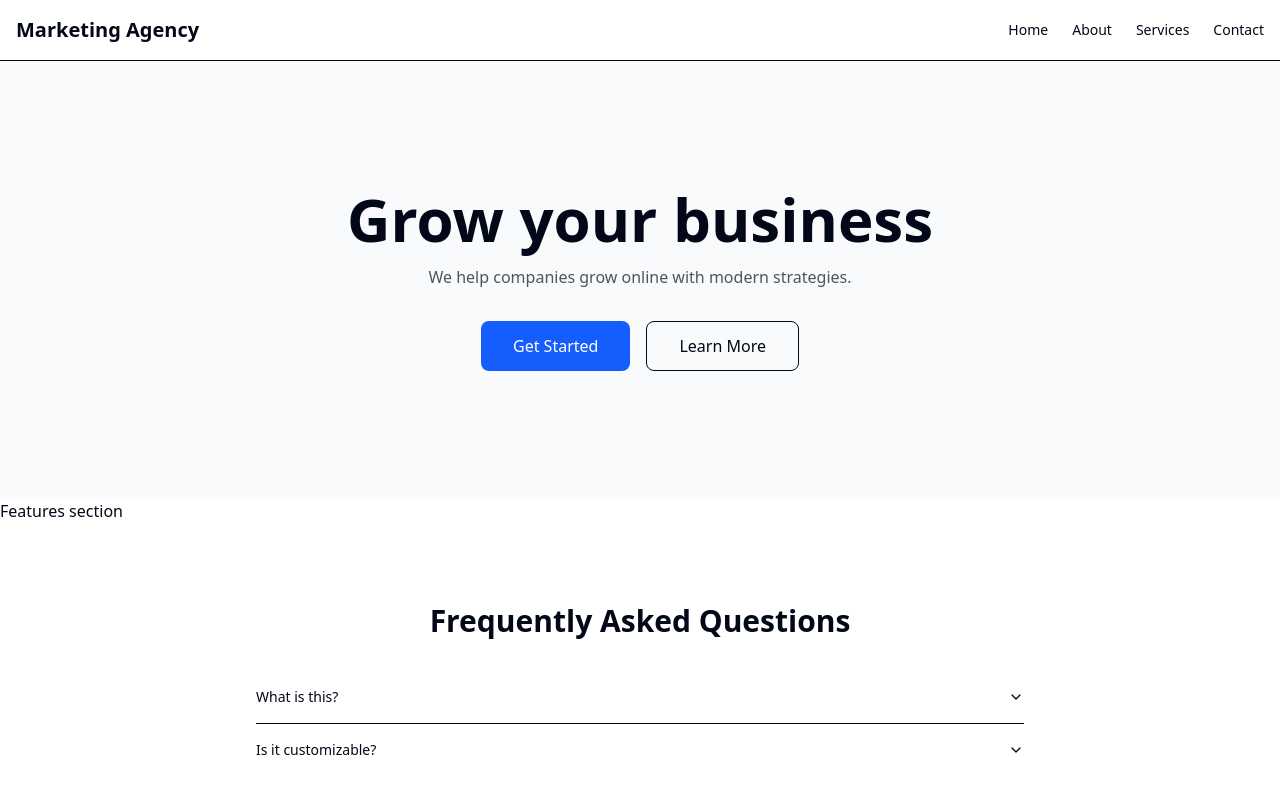
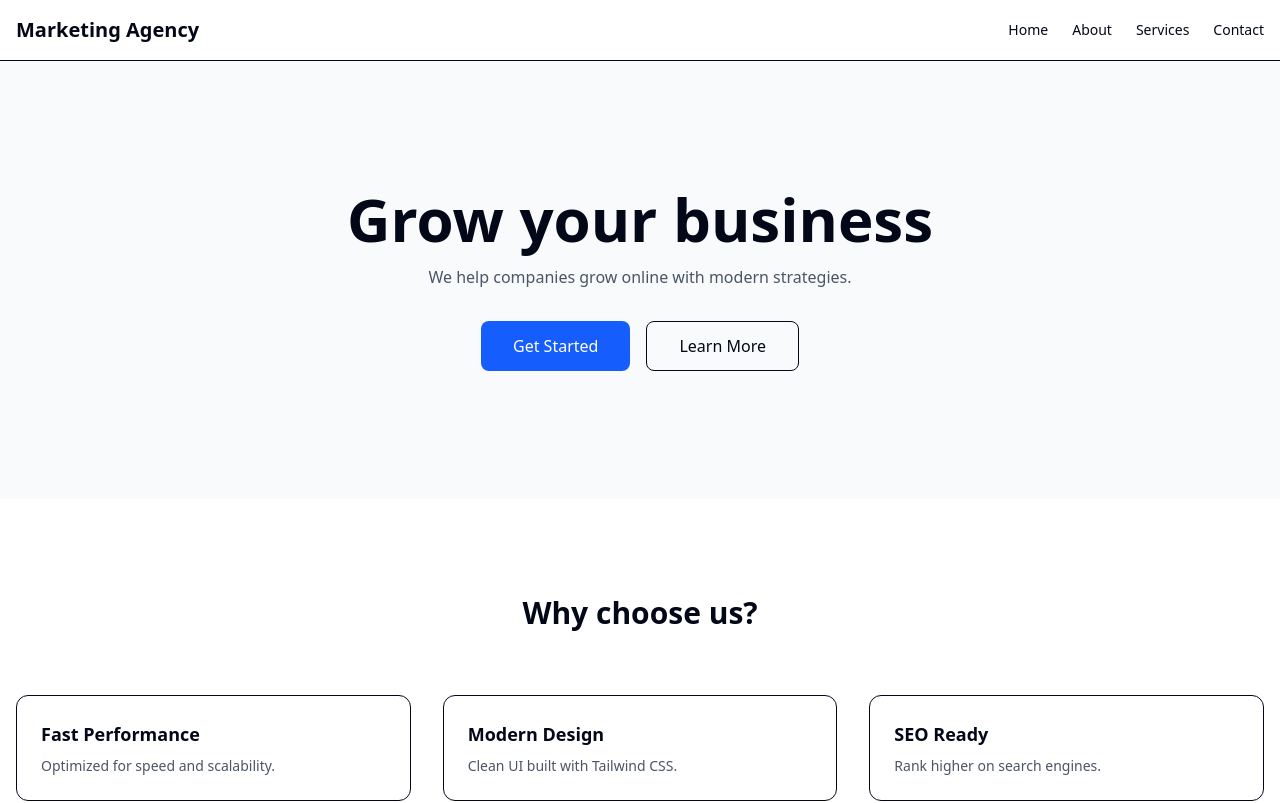
Before and after one commit to Lahcen-Ouhassou/Marketing-Agency-LandingPage, a React (Vite) app: page / in a window 1280 px wide. Shown: the top 803 px of the page. Built offline with nearby package versions, Linux system fonts and the light colour scheme.

Commit message:
Updateee

```diff
--- a/src/components/sections/Features.jsx
+++ b/src/components/sections/Features.jsx
@@ -1,5 +1,33 @@
-function Features() {
-  return <section>Features section</section>;
+const features = [
+  {
+    title: "Fast Performance",
+    desc: "Optimized for speed and scalability.",
+  },
+  {
+    title: "Modern Design",
+    desc: "Clean UI built with Tailwind CSS.",
+  },
+  {
+    title: "SEO Ready",
+    desc: "Rank higher on search engines.",
+  },
+];
+
+export default function Features() {
+  return (
+    <section className="py-24">
+      <div className="mx-auto max-w-screen-xl px-4">
+        <h2 className="text-center text-3xl font-bold">Why choose us?</h2>
+
+        <div className="mt-16 grid gap-8 md:grid-cols-3">
+          {features.map((f) => (
+            <div key={f.title} className="rounded-xl border p-6">
+              <h3 className="text-lg font-semibold">{f.title}</h3>
+              <p className="mt-2 text-gray-600 text-sm">{f.desc}</p>
+            </div>
+          ))}
+        </div>
+      </div>
+    </section>
+  );
 }
-
-export default Features;
```
